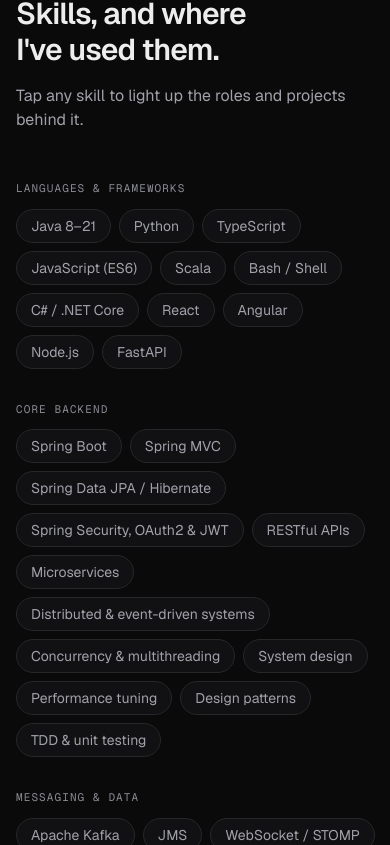
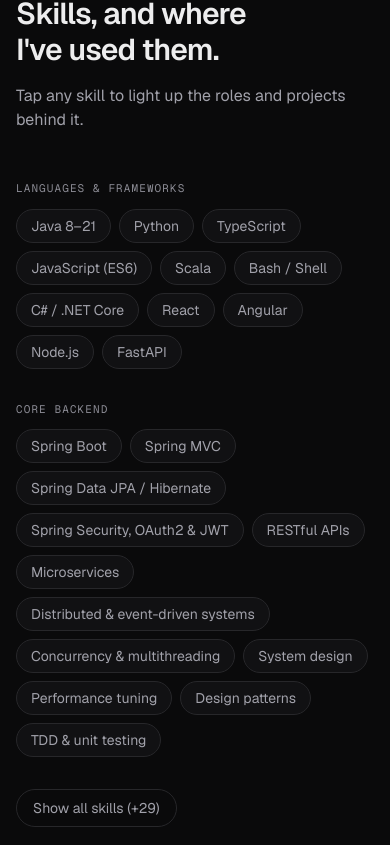
Before and after one commit to siddhantdalal/myPortfolio, a Next.js app: page / in a window 390 px wide. Shown: the part 11155-12000 px from the top of the page. Built offline with nearby package versions, Linux system fonts and the light colour scheme.

Commit message:
Collapse secondary skills on phones

```diff
--- a/src/components/skills/skills-explorer.tsx
+++ b/src/components/skills/skills-explorer.tsx
@@ -9,6 +9,8 @@ import { usageOf } from "@/lib/skill-usage";
 import { CompanyLogo } from "../ui/company-logo";
 import { Stagger, StaggerItem } from "../ui/reveal";
 
+const MOBILE_GROUPS = 2;
+
 /**
  * Skills with proof: pointing at a skill lights up every role and project that used it.
  * Hover previews on mouse; a click or tap pins the selection so it also works on touch screens.
@@ -16,6 +18,11 @@ import { Stagger, StaggerItem } from "../ui/reveal";
 export function SkillsExplorer() {
   const [hovered, setHovered] = useState<SkillId | null>(null);
   const [pinned, setPinned] = useState<SkillId | null>(null);
+  // Phones show the core groups first; the rest stay in the page (for search) behind one tap.
+  const [showAll, setShowAll] = useState(false);
+  const hiddenCount = skills.filter((skill) =>
+    skillGroups.slice(MOBILE_GROUPS).some((group) => group.id === skill.group),
+  ).length;
   const active = hovered ?? pinned;
   const usage = active ? usageOf(active) : null;
 
@@ -25,8 +32,11 @@ export function SkillsExplorer() {
   return (
     <div className="grid gap-10 lg:grid-cols-[1.25fr_1fr] lg:gap-14">
       <Stagger className="space-y-8">
-        {skillGroups.map((group) => (
-          <StaggerItem key={group.id}>
+        {skillGroups.map((group, index) => (
+          <StaggerItem
+            key={group.id}
+            className={index >= MOBILE_GROUPS && !showAll ? "max-md:hidden" : undefined}
+          >
             <h3 className="mb-3 font-mono text-[11px] tracking-widest text-subtle uppercase">
               {group.label}
             </h3>
@@ -67,6 +77,15 @@ export function SkillsExplorer() {
             </ul>
           </StaggerItem>
         ))}
+        {!showAll && (
+          <button
+            type="button"
+            onClick={() => setShowAll(true)}
+            className="rounded-full border border-line px-4 py-2 text-sm text-muted transition-colors hover:border-line-strong hover:text-fg md:hidden"
+          >
+            Show all skills (+{hiddenCount})
+          </button>
+        )}
       </Stagger>
 
       <div className="lg:sticky lg:top-24 lg:self-start">
```
